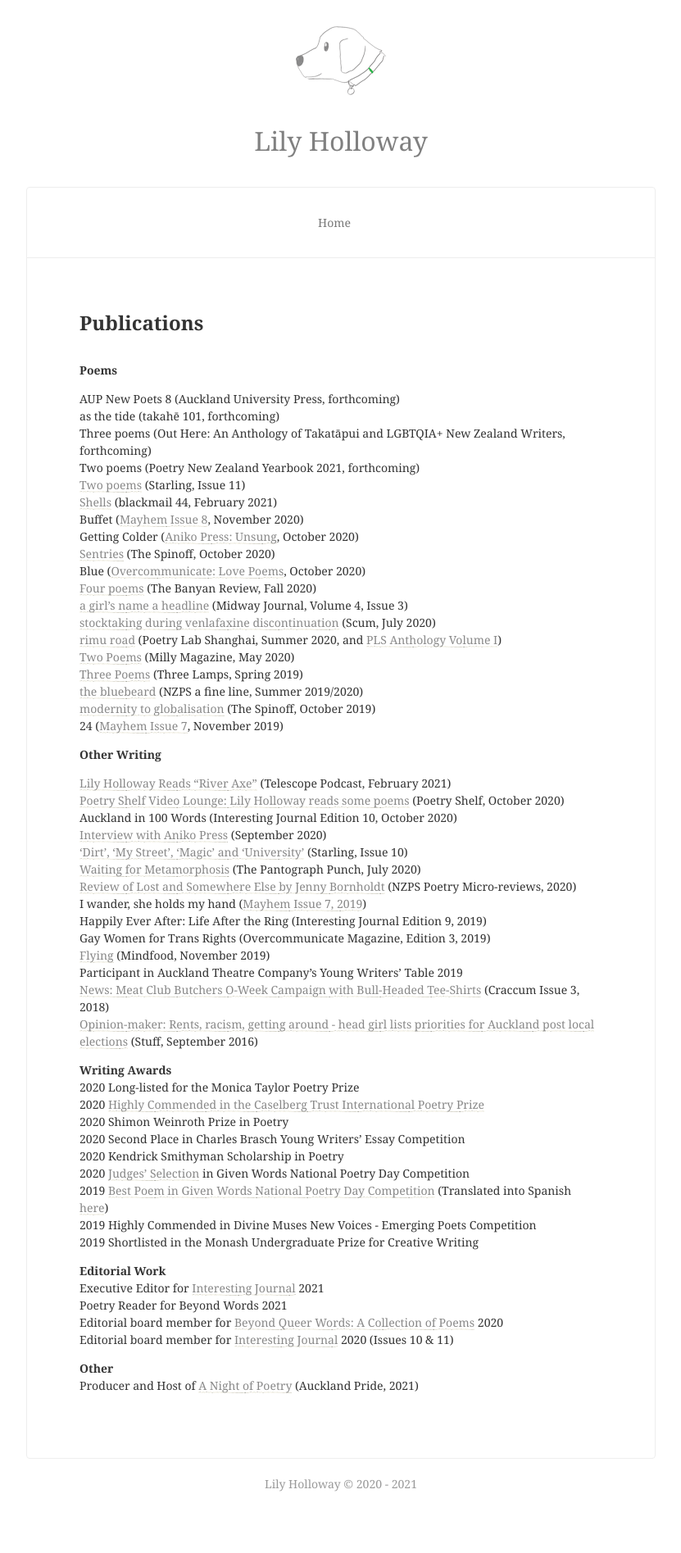
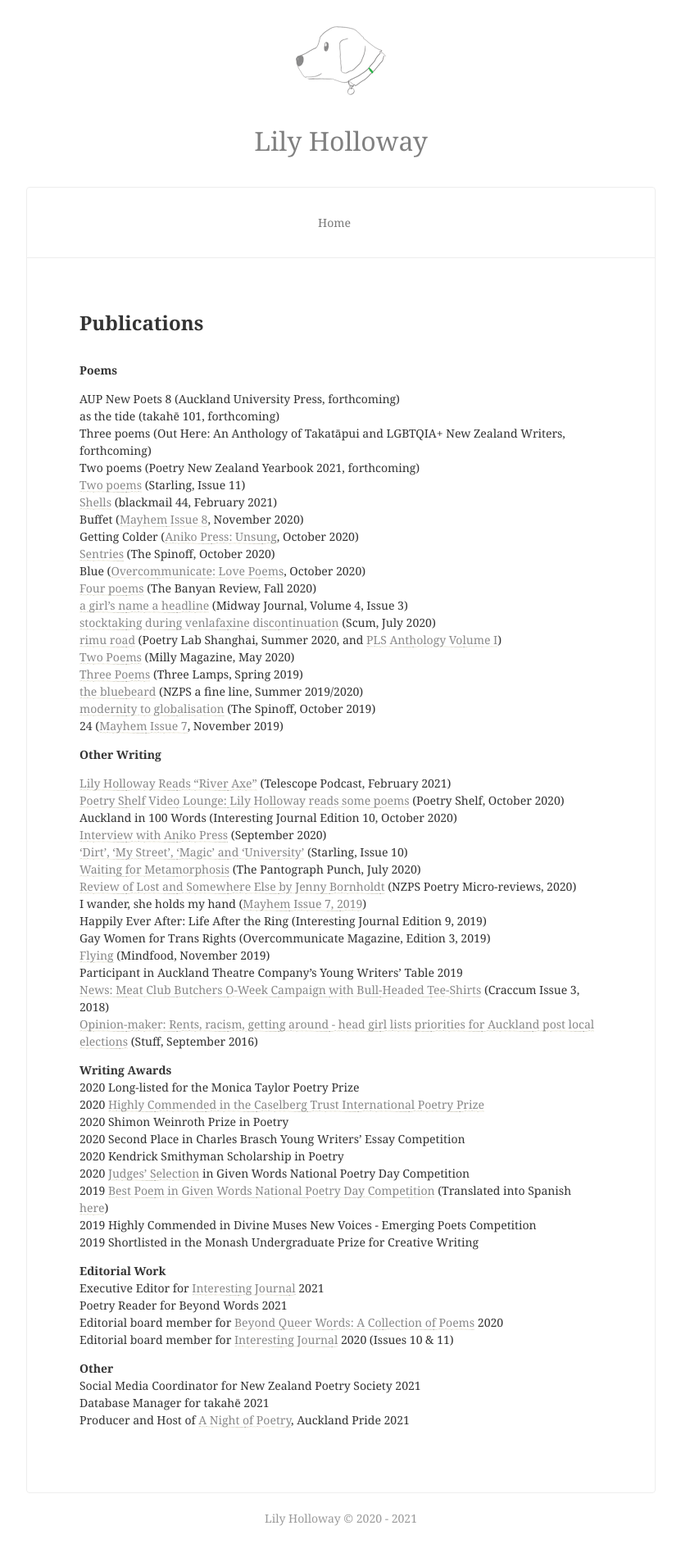
Before and after one commit to lilyholloway/lilyholloway.github.io, a Jekyll site: the page built from cv.md, in a window 1280 px wide. Shown: the whole page at 82% size, without its empty margins (224-1055 px from the left). Built offline with Jekyll 4.4.1, drawn with Linux system fonts in a browser that asks for light colours; nearby versions of some CDN libraries; before the commit the page ends 1853 px from its top, so only the background shows below that.

Commit message:
Update cv.md

```diff
--- a/cv.md
+++ b/cv.md
@@ -61,4 +61,6 @@ Editorial board member for <a href="https://www.beyondwordsmag.com/online-store/
 Editorial board member for <a href="https://www.interestingjournal.com/who-we-are">Interesting Journal</a> 2020 (Issues 10 & 11)<br>
 
 <b>Other</b><br>
-Producer and Host of <a href="https://aucklandpride.org.nz/a-night-of-poetry/">A Night of Poetry</a> (Auckland Pride, 2021)<br>
+Social Media Coordinator for New Zealand Poetry Society 2021<br>
+Database Manager for takahē 2021<br>
+Producer and Host of <a href="https://aucklandpride.org.nz/a-night-of-poetry/">A Night of Poetry</a>, Auckland Pride 2021<br>
```
